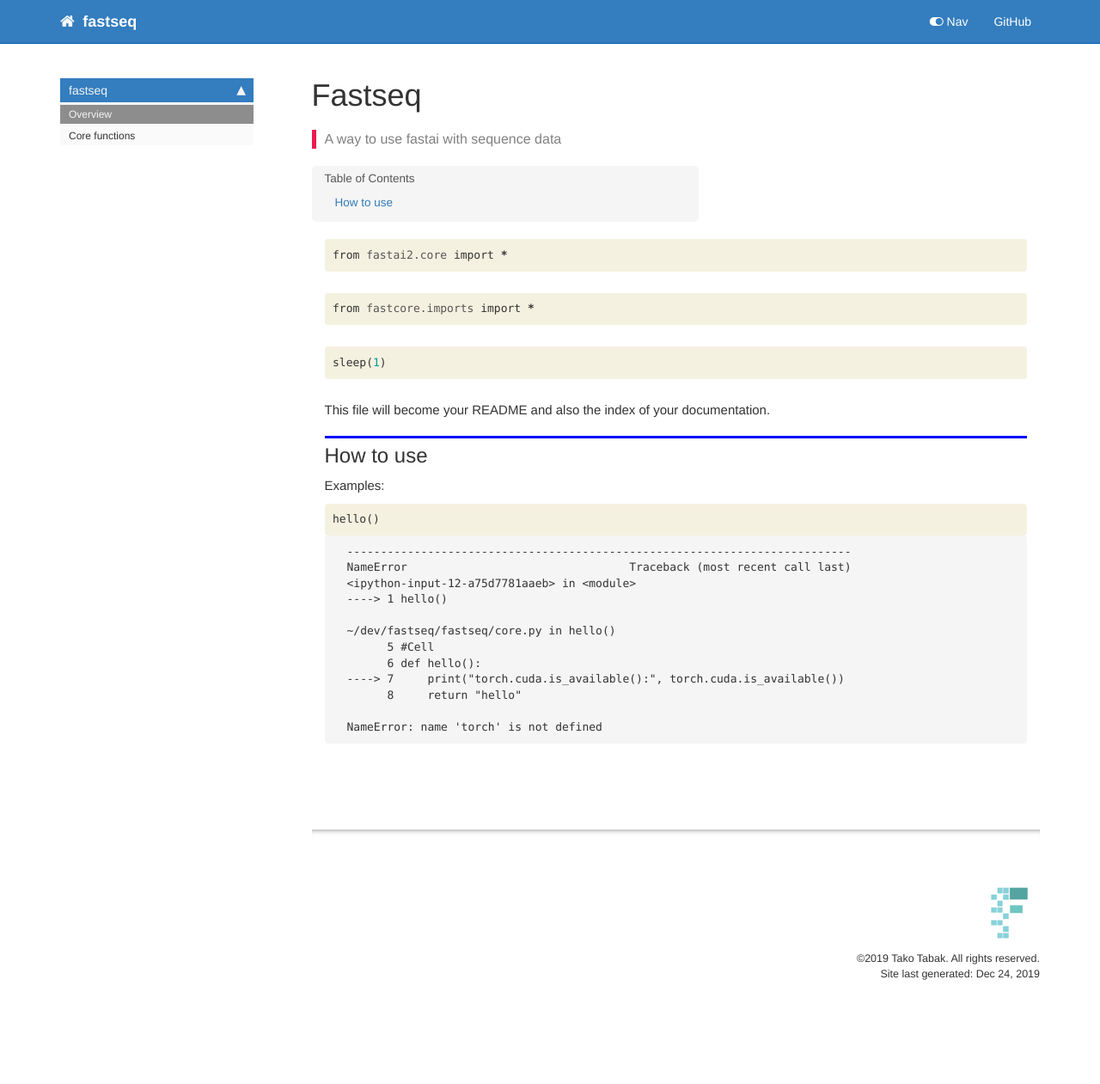
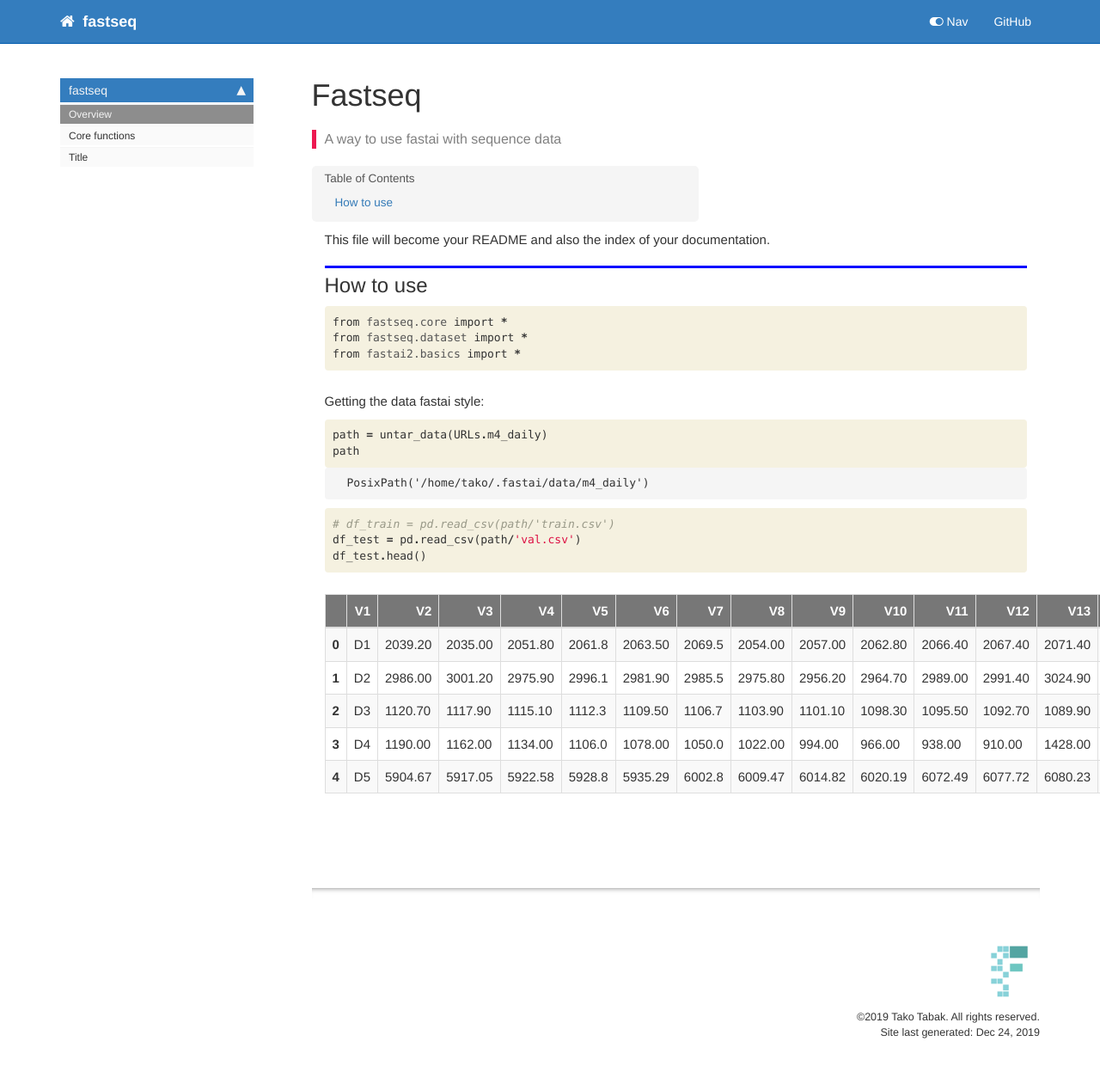
Before and after one commit to takotab/fastseq, a Jekyll site: the page built from docs/index.html, in a window 1280 px wide. Shown: the whole page at 86% size. Built offline with Jekyll 4.4.1, drawn with Linux system fonts in a browser that asks for light colours; nearby versions of some CDN libraries; comment, search, counter and statistics services are not loaded; before the commit the page ends 1193 px from its top, so only the background shows below that.

Commit message:
Getting the M4 dataset

```diff
--- a/docs/_data/sidebars/home_sidebar.yml
+++ b/docs/_data/sidebars/home_sidebar.yml
@@ -12,6 +12,9 @@
     - output: web,pdf
       title: Core functions
       url: /core
+    - output: web,pdf
+      title: Title
+      url: /dataset
     output: web
     title: fastseq
   output: web
--- a/docs/index.html
+++ b/docs/index.html
@@ -1,6 +1,7 @@
 ---
 
 title: Fastseq
+
 keywords: fastai
 sidebar: home_sidebar
 
@@ -21,45 +22,6 @@
 <div class="cell border-box-sizing code_cell rendered">
 
 </div>
-<div class="cell border-box-sizing code_cell rendered">
-<div class="input">
-
-<div class="inner_cell">
-    <div class="input_area">
-<div class=" highlight hl-ipython3"><pre><span></span><span class="kn">from</span> <span class="nn">fastai2.core</span> <span class="kn">import</span> <span class="o">*</span>
-</pre></div>
-
-    </div>
-</div>
-</div>
-
-</div>
-<div class="cell border-box-sizing code_cell rendered">
-<div class="input">
-
-<div class="inner_cell">
-    <div class="input_area">
-<div class=" highlight hl-ipython3"><pre><span></span><span class="kn">from</span> <span class="nn">fastcore.imports</span> <span class="kn">import</span> <span class="o">*</span>
-</pre></div>
-
-    </div>
-</div>
-</div>
-
-</div>
-<div class="cell border-box-sizing code_cell rendered">
-<div class="input">
-
-<div class="inner_cell">
-    <div class="input_area">
-<div class=" highlight hl-ipython3"><pre><span></span><span class="n">sleep</span><span class="p">(</span><span class="mi">1</span><span class="p">)</span>
-</pre></div>
-
-    </div>
-</div>
-</div>
-
-</div>
 <div class="cell border-box-sizing text_cell rendered"><div class="inner_cell">
 <div class="text_cell_render border-box-sizing rendered_html">
 <p>This file will become your README and also the index of your documentation.</p>
@@ -73,9 +35,24 @@
 </div>
 </div>
 </div>
+<div class="cell border-box-sizing code_cell rendered">
+<div class="input">
+
+<div class="inner_cell">
+    <div class="input_area">
+<div class=" highlight hl-ipython3"><pre><span></span><span class="kn">from</span> <span class="nn">fastseq.core</span> <span class="kn">import</span> <span class="o">*</span>
+<span class="kn">from</span> <span class="nn">fastseq.dataset</span> <span class="kn">import</span> <span class="o">*</span>
+<span class="kn">from</span> <span class="nn">fastai2.basics</span> <span class="kn">import</span> <span class="o">*</span>
+</pre></div>
+
+    </div>
+</div>
+</div>
+
+</div>
 <div class="cell border-box-sizing text_cell rendered"><div class="inner_cell">
 <div class="text_cell_render border-box-sizing rendered_html">
-<p>Examples:</p>
+<p>Getting the data fastai style:</p>
 
 </div>
 </div>
@@ -85,7 +62,8 @@
 
 <div class="inner_cell">
     <div class="input_area">
-<div class=" highlight hl-ipython3"><pre><span></span><span class="n">hello</span><span class="p">()</span>
+<div class=" highlight hl-ipython3"><pre><span></span><span class="n">path</span> <span class="o">=</span> <span class="n">untar_data</span><span class="p">(</span><span class="n">URLs</span><span class="o">.</span><span class="n">m4_daily</span><span class="p">)</span>
+<span class="n">path</span>
 </pre></div>
 
     </div>
@@ -97,21 +75,170 @@
 
 <div class="output_area">
 
-<div class="output_subarea output_text output_error">
-<pre>
-<span class="ansi-red-fg">---------------------------------------------------------------------------</span>
-<span class="ansi-red-fg">NameError</span>                                 Traceback (most recent call last)
-<span class="ansi-green-fg">&lt;ipython-input-12-a75d7781aaeb&gt;</span> in <span class="ansi-cyan-fg">&lt;module&gt;</span>
-<span class="ansi-green-fg">----&gt; 1</span><span class="ansi-red-fg"> </span>hello<span class="ansi-blue-fg">(</span><span class="ansi-blue-fg">)</span>
 
-<span class="ansi-green-fg">~/dev/fastseq/fastseq/core.py</span> in <span class="ansi-cyan-fg">hello</span><span class="ansi-blue-fg">()</span>
-<span class="ansi-green-intense-fg ansi-bold">      5</span> <span class="ansi-red-fg">#Cell</span>
-<span class="ansi-green-intense-fg ansi-bold">      6</span> <span class="ansi-green-fg">def</span> hello<span class="ansi-blue-fg">(</span><span class="ansi-blue-fg">)</span><span class="ansi-blue-fg">:</span>
-<span class="ansi-green-fg">----&gt; 7</span><span class="ansi-red-fg">     </span>print<span class="ansi-blue-fg">(</span><span class="ansi-blue-fg">&#34;torch.cuda.is_available():&#34;</span><span class="ansi-blue-fg">,</span> torch<span class="ansi-blue-fg">.</span>cuda<span class="ansi-blue-fg">.</span>is_available<span class="ansi-blue-fg">(</span><span class="ansi-blue-fg">)</span><span class="ansi-blue-fg">)</span>
-<span class="ansi-green-intense-fg ansi-bold">      8</span>     <span class="ansi-green-fg">return</span> <span class="ansi-blue-fg">&#34;hello&#34;</span>
 
-<span class="ansi-red-fg">NameError</span>: name &#39;torch&#39; is not defined</pre>
+<div class="output_text output_subarea output_execute_result">
+<pre>PosixPath(&#39;/home/tako/.fastai/data/m4_daily&#39;)</pre>
 </div>
+
+</div>
+
+</div>
+</div>
+
+</div>
+<div class="cell border-box-sizing code_cell rendered">
+<div class="input">
+
+<div class="inner_cell">
+    <div class="input_area">
+<div class=" highlight hl-ipython3"><pre><span></span><span class="c1"># df_train = pd.read_csv(path/&#39;train.csv&#39;)</span>
+<span class="n">df_test</span> <span class="o">=</span> <span class="n">pd</span><span class="o">.</span><span class="n">read_csv</span><span class="p">(</span><span class="n">path</span><span class="o">/</span><span class="s1">&#39;val.csv&#39;</span><span class="p">)</span>
+<span class="n">df_test</span><span class="o">.</span><span class="n">head</span><span class="p">()</span>
+</pre></div>
+
+    </div>
+</div>
+</div>
+
+<div class="output_wrapper">
+<div class="output">
+
+<div class="output_area">
+
+
+<div class="output_html rendered_html output_subarea output_execute_result">
+<div>
+<style scoped>
+    .dataframe tbody tr th:only-of-type {
+        vertical-align: middle;
+    }
+
+    .dataframe tbody tr th {
+        vertical-align: top;
+    }
+
+    .dataframe thead th {
+        text-align: right;
+    }
+</style>
+<table border="1" class="dataframe">
+  <thead>
+    <tr style="text-align: right;">
+      <th></th>
+      <th>V1</th>
+      <th>V2</th>
+      <th>V3</th>
+      <th>V4</th>
+      <th>V5</th>
+      <th>V6</th>
+      <th>V7</th>
+      <th>V8</th>
+      <th>V9</th>
+      <th>V10</th>
+      <th>V11</th>
+      <th>V12</th>
+      <th>V13</th>
+      <th>V14</th>
+      <th>V15</th>
+    </tr>
+  </thead>
+  <tbody>
+    <tr>
+      <th>0</th>
+      <td>D1</td>
+      <td>2039.20</td>
+      <td>2035.00</td>
+      <td>2051.80</td>
+      <td>2061.8</td>
+      <td>2063.50</td>
+      <td>2069.5</td>
+      <td>2054.00</td>
+      <td>2057.00</td>
+      <td>2062.80</td>
+      <td>2066.40</td>
+      <td>2067.40</td>
+      <td>2071.40</td>
+      <td>2083.80</td>
+      <td>2080.60</td>
+    </tr>
+    <tr>
+      <th>1</th>
+      <td>D2</td>
+      <td>2986.00</td>
+      <td>3001.20</td>
+      <td>2975.90</td>
+      <td>2996.1</td>
+      <td>2981.90</td>
+      <td>2985.5</td>
+      <td>2975.80</td>
+      <td>2956.20</td>
+      <td>2964.70</td>
+      <td>2989.00</td>
+      <td>2991.40</td>
+      <td>3024.90</td>
+      <td>3070.80</td>
+      <td>3076.90</td>
+    </tr>
+    <tr>
+      <th>2</th>
+      <td>D3</td>
+      <td>1120.70</td>
+      <td>1117.90</td>
+      <td>1115.10</td>
+      <td>1112.3</td>
+      <td>1109.50</td>
+      <td>1106.7</td>
+      <td>1103.90</td>
+      <td>1101.10</td>
+      <td>1098.30</td>
+      <td>1095.50</td>
+      <td>1092.70</td>
+      <td>1089.90</td>
+      <td>1087.10</td>
+      <td>1084.30</td>
+    </tr>
+    <tr>
+      <th>3</th>
+      <td>D4</td>
+      <td>1190.00</td>
+      <td>1162.00</td>
+      <td>1134.00</td>
+      <td>1106.0</td>
+      <td>1078.00</td>
+      <td>1050.0</td>
+      <td>1022.00</td>
+      <td>994.00</td>
+      <td>966.00</td>
+      <td>938.00</td>
+      <td>910.00</td>
+      <td>1428.00</td>
+      <td>1400.00</td>
+      <td>1372.00</td>
+    </tr>
+    <tr>
+      <th>4</th>
+      <td>D5</td>
+      <td>5904.67</td>
+      <td>5917.05</td>
+      <td>5922.58</td>
+      <td>5928.8</td>
+      <td>5935.29</td>
+      <td>6002.8</td>
+      <td>6009.47</td>
+      <td>6014.82</td>
+      <td>6020.19</td>
+      <td>6072.49</td>
+      <td>6077.72</td>
+      <td>6080.23</td>
+      <td>6082.75</td>
+      <td>6108.07</td>
+    </tr>
+  </tbody>
+</table>
+</div>
+</div>
+
 </div>
 
 </div>
--- a/docs/sidebar.json
+++ b/docs/sidebar.json
@@ -1,6 +1,7 @@
 {
   "fastseq": {
     "Overview": "/",
-    "Core functions": "/core"
+    "Core functions": "/core",
+    "Title": "/dataset"
   }
 }
```
Also changed, not shown: docs/core.html (+3 -15 lines), docs/dataset.html (added, +178 -0 lines), fastseq/_nbdev.py (+7 -3 lines), fastseq/core.py (+6 -4 lines), fastseq/dataset.py (added, +13 -0 lines), get_data.py (+15 -6 lines), README.md, 3 other files.
